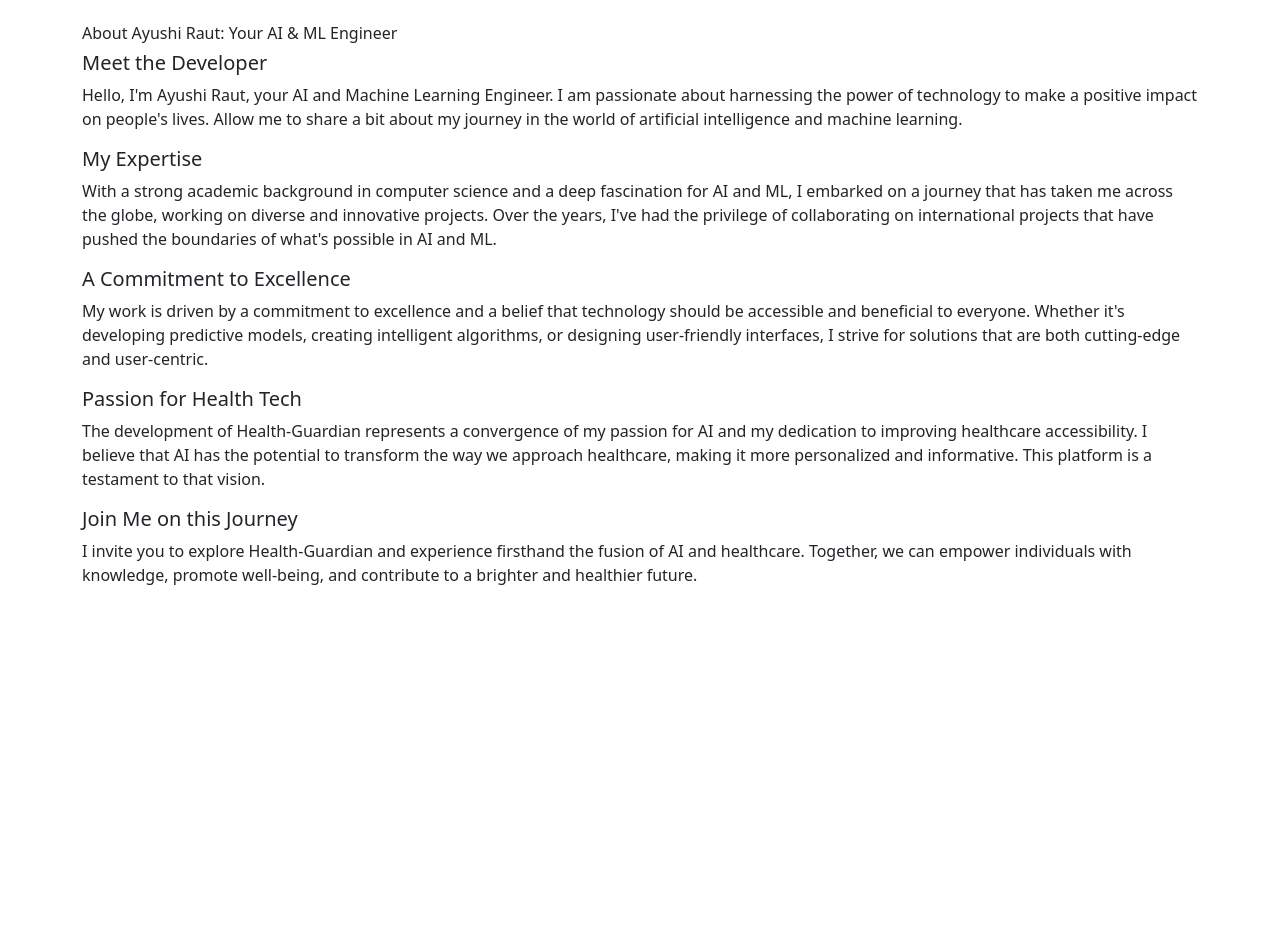
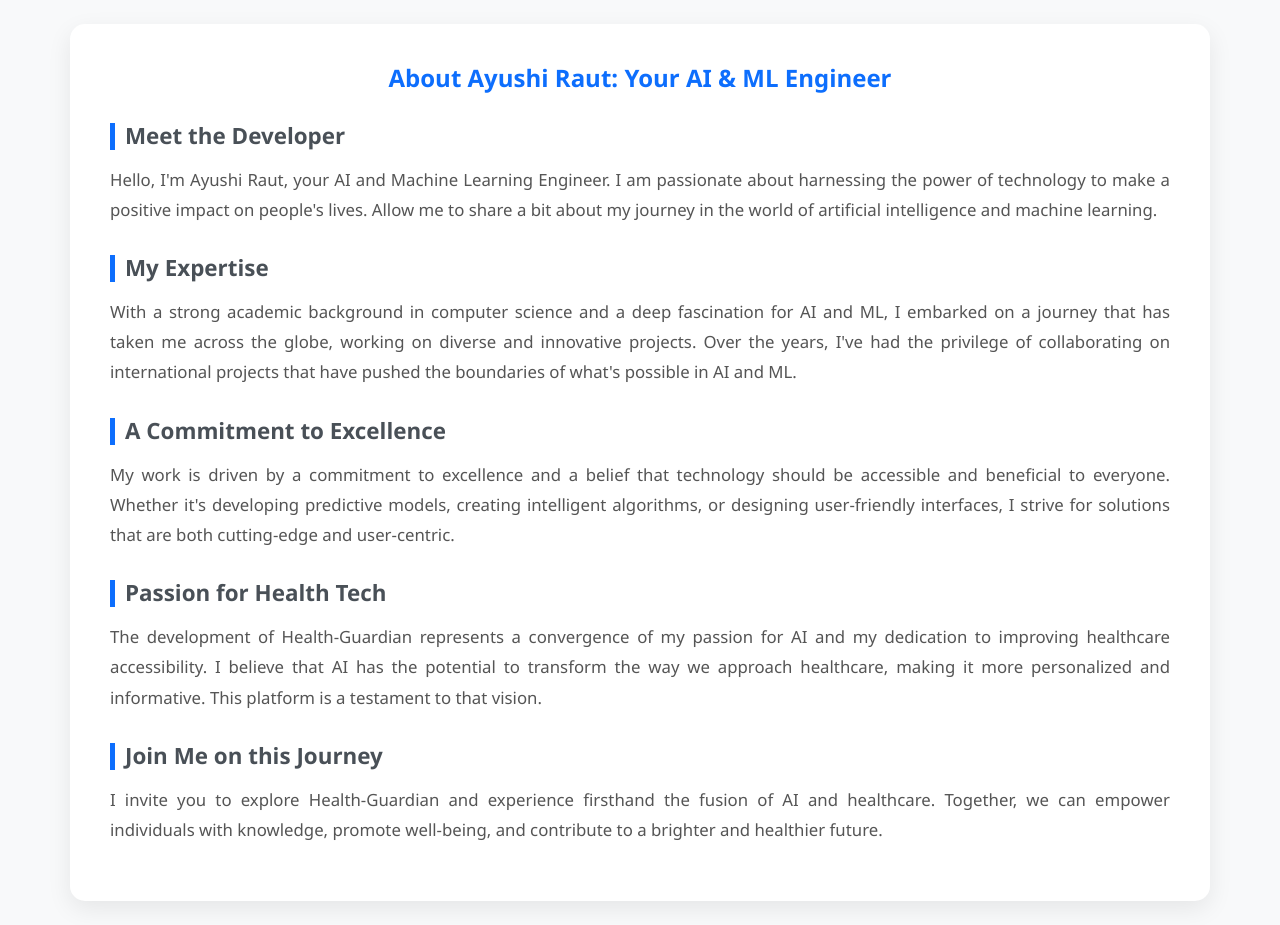
Before and after one commit to ayushiraut01/HEALTH-GUARDIAN-DISEASE-DETECTION-USING-NATURAL-LANGUAGE-PROCESSING, a plain HTML site: page developer.html in a window 1280 px wide. Before the commit the page ends 800 px from the top, so only its background shows below. Drawn offline with nearby package versions, Linux system fonts and the light colour scheme.

Commit message:
developer.html

```diff
--- a/developer.html
+++ b/developer.html
@@ -24,4 +24,61 @@
     </div>
     <script src="https://cdn.jsdelivr.net/npm/bootstrap@5.3.1/dist/js/bootstrap.bundle.min.js" integrity="sha384-HwwvtgBNo3bZJJLYd8oVXjrBZt8cqVSpeBNS5n7C8IVInixGAoxmnlMuBnhbgrkm" crossorigin="anonymous"></script>
   </body>
+  <style>
+    body {
+  background: #f8f9fa;
+  font-family: 'Segoe UI', Tahoma, Geneva, Verdana, sans-serif;
+  color: #343a40;
+  margin: 0;
+  padding: 0;
+}
+
+.container {
+  background-color: #ffffff;
+  padding: 40px;
+  margin-top: 40px;
+  border-radius: 15px;
+  box-shadow: 0 8px 24px rgba(0, 0, 0, 0.08);
+}
+
+h6 {
+  font-size: 1.5rem;
+  font-weight: 600;
+  color: #0d6efd;
+  text-align: center;
+  margin-bottom: 30px;
+}
+
+h5 {
+  color: #495057;
+  font-size: 1.4rem;
+  margin-top: 30px;
+  margin-bottom: 15px;
+  font-weight: 600;
+  border-left: 5px solid #0d6efd;
+  padding-left: 10px;
+}
+
+p {
+  font-size: 1.05rem;
+  line-height: 1.8;
+  color: #555;
+  text-align: justify;
+}
+
+@media (max-width: 768px) {
+  .container {
+    padding: 25px;
+  }
+
+  h5, h6 {
+    font-size: 1.2rem;
+  }
+
+  p {
+    font-size: 1rem;
+  }
+}
+
+  </style>
 </html>
```
